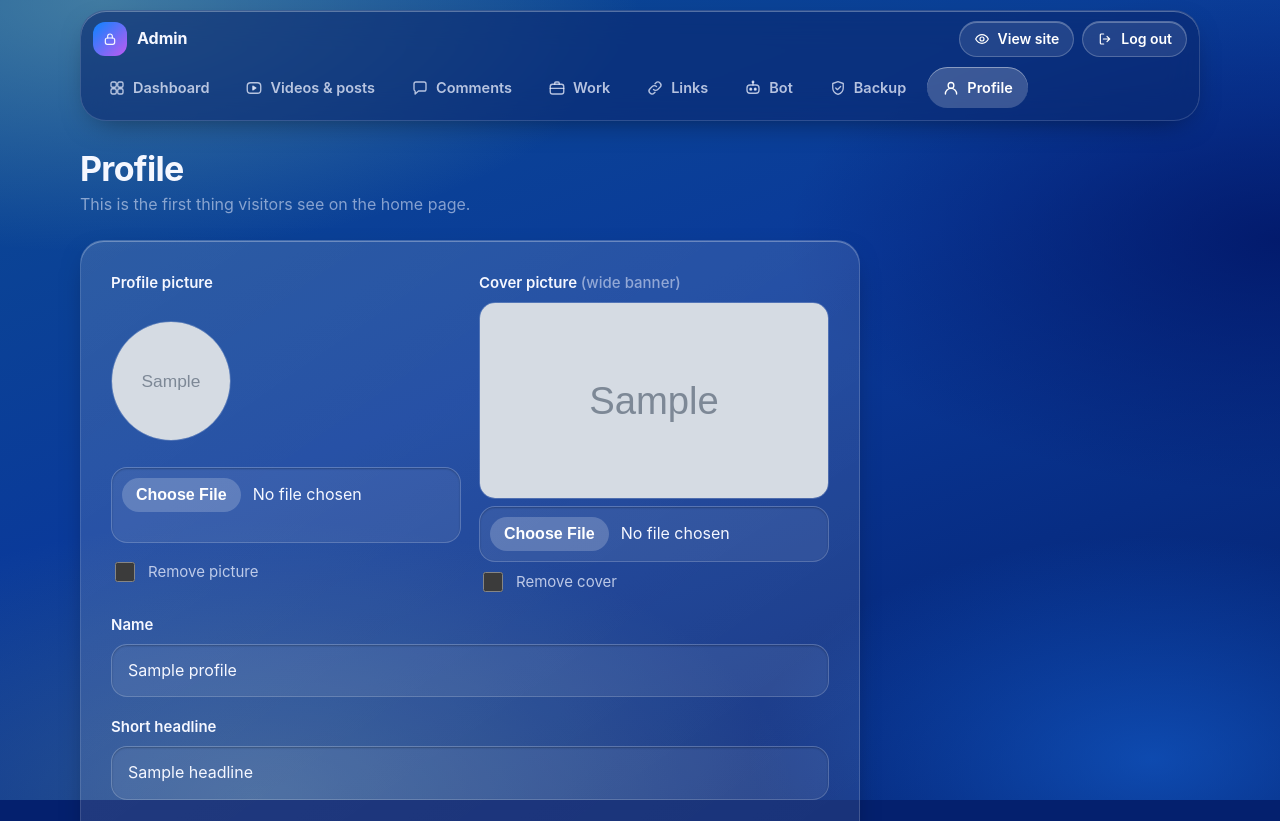
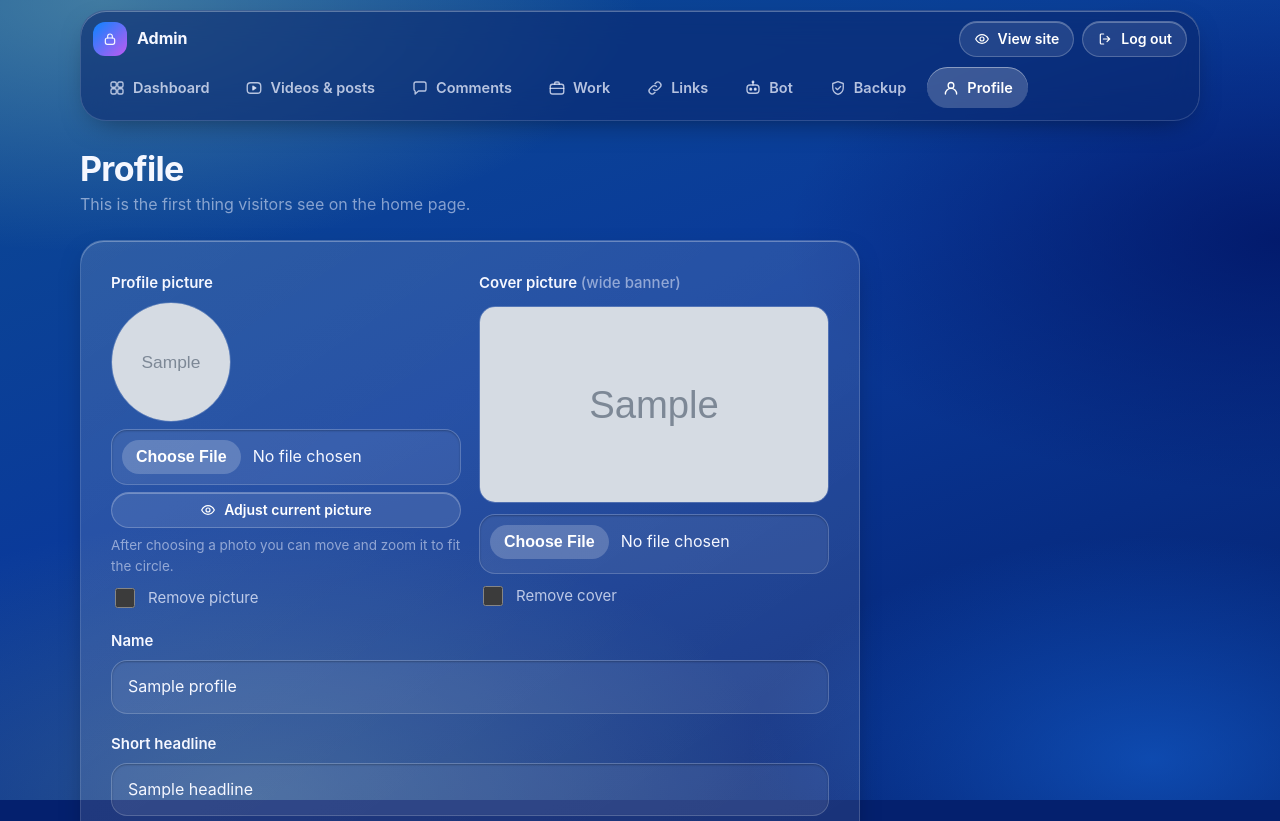
Before and after one commit to cocsahil15-dotcom/IzazAhmadBlog, a Flask app: page /admin/profile in a window 1280 px wide. Shown: the top 821 px of the page. Run offline with Flask 3, Linux system fonts and the light colour scheme; the visitor is signed in with stand-in values (Sample User, id 1); grey boxes marked "Sample" are stand-in pictures; a database or web service that is not in the repository returns one stand-in record (values such as "Sample title"); some libraries are stand-ins or nearby versions.

Commit message:
Add files via upload

```diff
--- a/templates/admin/profile.html
+++ b/templates/admin/profile.html
@@ -10,7 +10,9 @@
   <div class="two">
     <div class="field"><span>Profile picture</span>
       {% if profile.avatar %}<img class="preview round" id="avPrev" src="{{ media_url(profile.avatar) }}" alt="">{% else %}<img class="preview round" id="avPrev" alt="" hidden>{% endif %}
-      <input class="input file" type="file" name="avatar" accept="image/*" data-preview="avPrev">
+      <input class="input file" id="avatarInput" type="file" name="avatar" accept="image/*" data-preview="avPrev" data-crop>
+      {% if profile.avatar %}<button class="btn btn-glass btn-sm" type="button" data-crop-existing="avatarInput" data-src="{{ media_url(profile.avatar) }}">{{ icon('eye', 16) }} Adjust current picture</button>{% endif %}
+      <small>After choosing a photo you can move and zoom it to fit the circle.</small>
       {% if profile.avatar %}<label class="check"><input type="checkbox" name="remove_avatar" value="1"> Remove picture</label>{% endif %}
     </div>
     <div class="field"><span>Cover picture <em>(wide banner)</em></span>
@@ -34,4 +36,5 @@
     <a class="btn btn-glass" href="{{ url_for('admin_password') }}">{{ icon('lock', 18) }} Change password</a>
   </div>
 </form>
+<script src="{{ url_for('static', filename='js/cropper.js', v=asset_v) }}" defer></script>
 {% endblock %}
```
